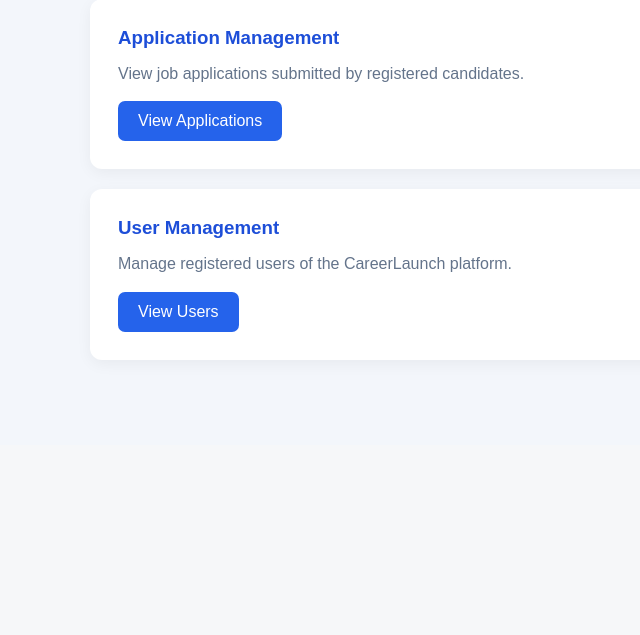
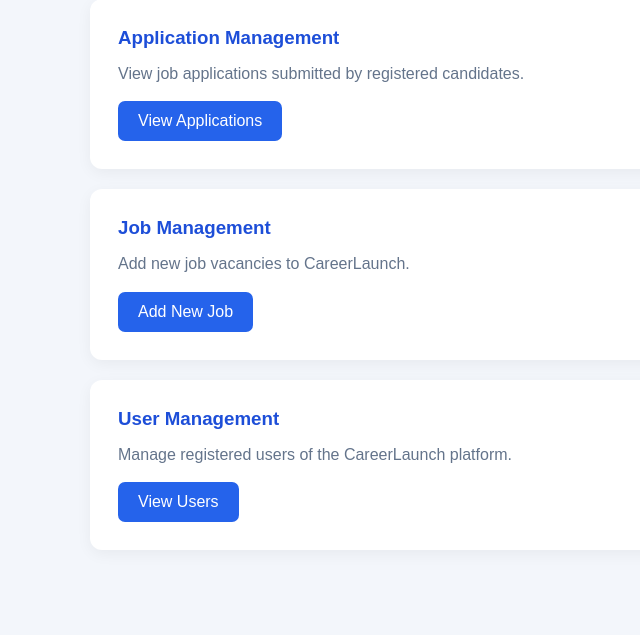
Before and after one commit to khusipatra848-oss/Career-Launch, a Python web app: template templates/admin.html in a window 1280 px wide. Shown: the part 367-1002 px from the top of the page, without its empty margins (45-685 px from the left). Before the commit the page ends 699 px from the top, so only its background shows below. Run offline with Jinja, Linux system fonts and the light colour scheme; the template is opened without the code that fills it, so the values that code supplies are empty.

Commit message:
Add Job Management section to admin page

```diff
--- a/templates/admin.html
+++ b/templates/admin.html
@@ -122,7 +122,14 @@
         View Applications
     </a>
 </div>
+  <div class="card">
+    <h3>Job Management</h3>
+    <p>Add new job vacancies to CareerLaunch.</p>
 
+    <a href="/admin/add-job" class="button">
+        Add New Job
+    </a>
+</div>
     <div class="card">
     <h3>User Management</h3>
     <p>Manage registered users of the CareerLaunch platform.</p>
```
